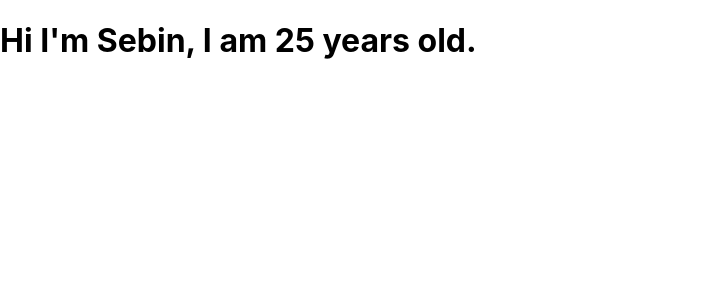
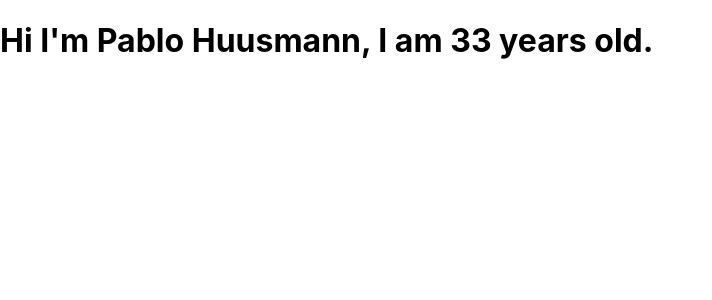
Before and after one commit to Mission-Ready/learning-git-merge-pr-temp, a React (Create React App) app: page / in a window 1280 px wide. Shown: the top 300 px of the page, without its empty margins (0-712 px from the left). Built offline with nearby package versions, Linux system fonts and the light colour scheme.

Commit message:
Changed Name and Age

```diff
--- a/src/App.js
+++ b/src/App.js
@@ -3,7 +3,7 @@ import Person from './components/Person';
 function App() {
   return (
     <>
-      <Person name="Sebin" age="25"></Person>
+      <Person name="Pablo Huusmann" age="33"></Person>
     </>
   );
 }
```
